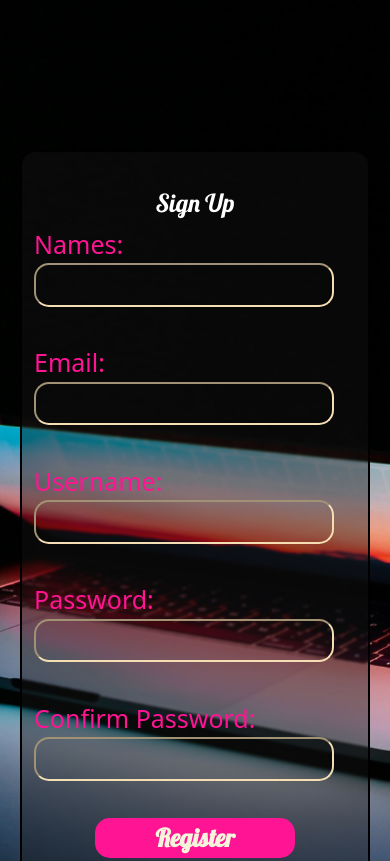
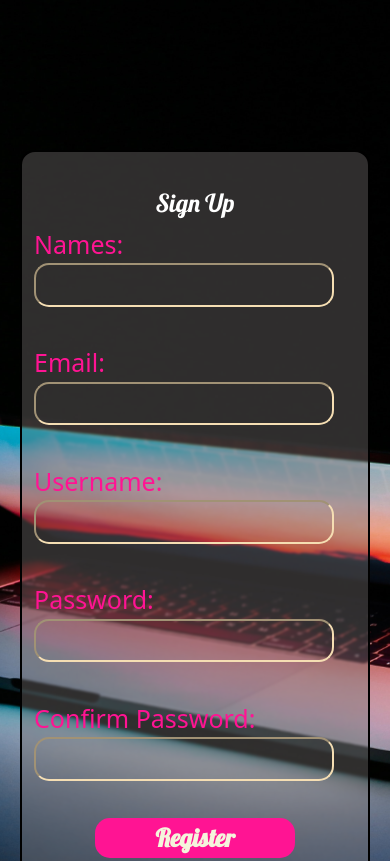
Before and after one commit to DeJerique/form-registeration, a plain HTML site: page index.html in a window 390 px wide. Shown: the top 861 px of the page. Drawn offline with nearby package versions, Linux system fonts and the light colour scheme; a web font is replaced by a local one.

```diff
--- a/form.css
+++ b/form.css
@@ -76,7 +76,7 @@ body {
         width: 350px;
         backdrop-filter: blur(1px);
         -webkit-backdrop-filter: blur(1px);
-        background-color: rgba(22, 20, 20, 0.4);
+        background-color: rgba(117, 114, 114, 0.4);
         border-color: black;
         border-width: 2px;
         border-style: solid;
```
